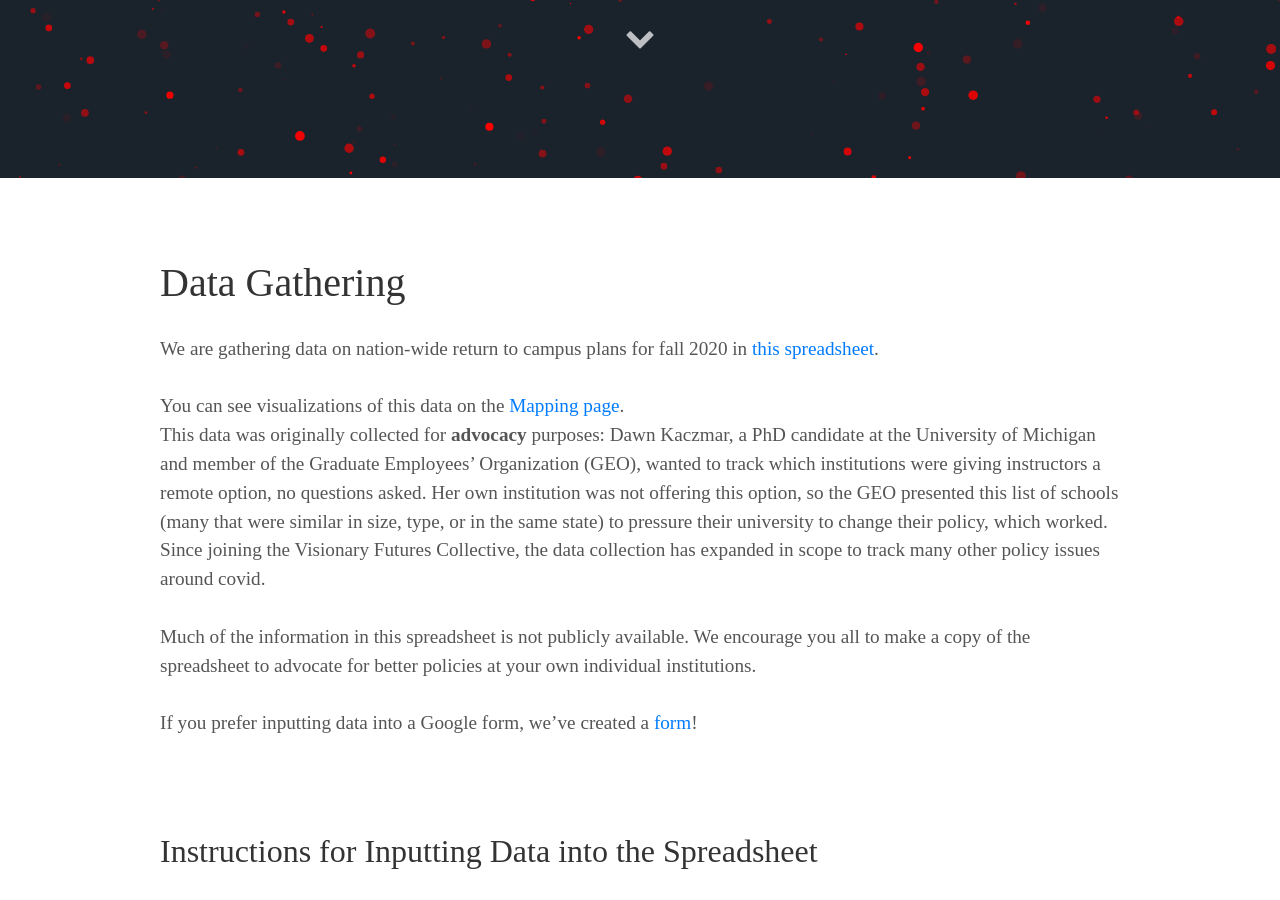
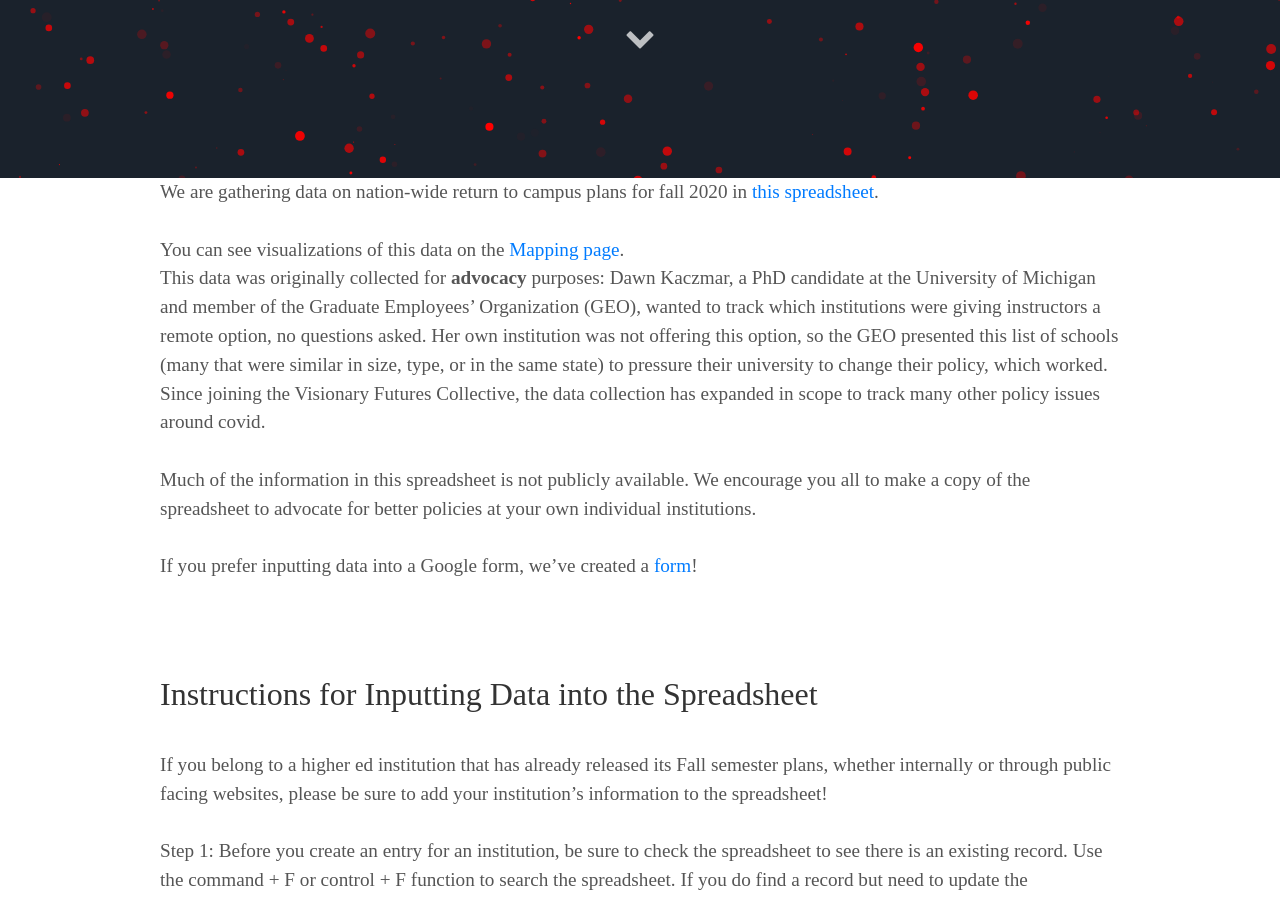
Before and after one commit to visionary-futures-collective/covid19, a Jekyll site: the page built from data-gathering.md, in a window 1280 px wide and 900 px high, scrolled down 798 px. Built offline with Jekyll 4.4.1, drawn with Linux system fonts in a browser that asks for light colours; some web fonts are replaced.

Commit message:
take out the title

```diff
--- a/_layouts/page.html
+++ b/_layouts/page.html
@@ -15,10 +15,6 @@ layout: default
 <section id="about">
 <article class="page-wrapper">
 
-  <div class="page-header-wrapper">
-    <h1 class="page-header__big-title"><span>{{ page.title | escape | replace: ' - ', ': ' | replace: ' and ', ' &amp; ' }}</span></h1>
-  </div>
-
   <div class="page-main-content">
     {{ content }}
   </div>
```
